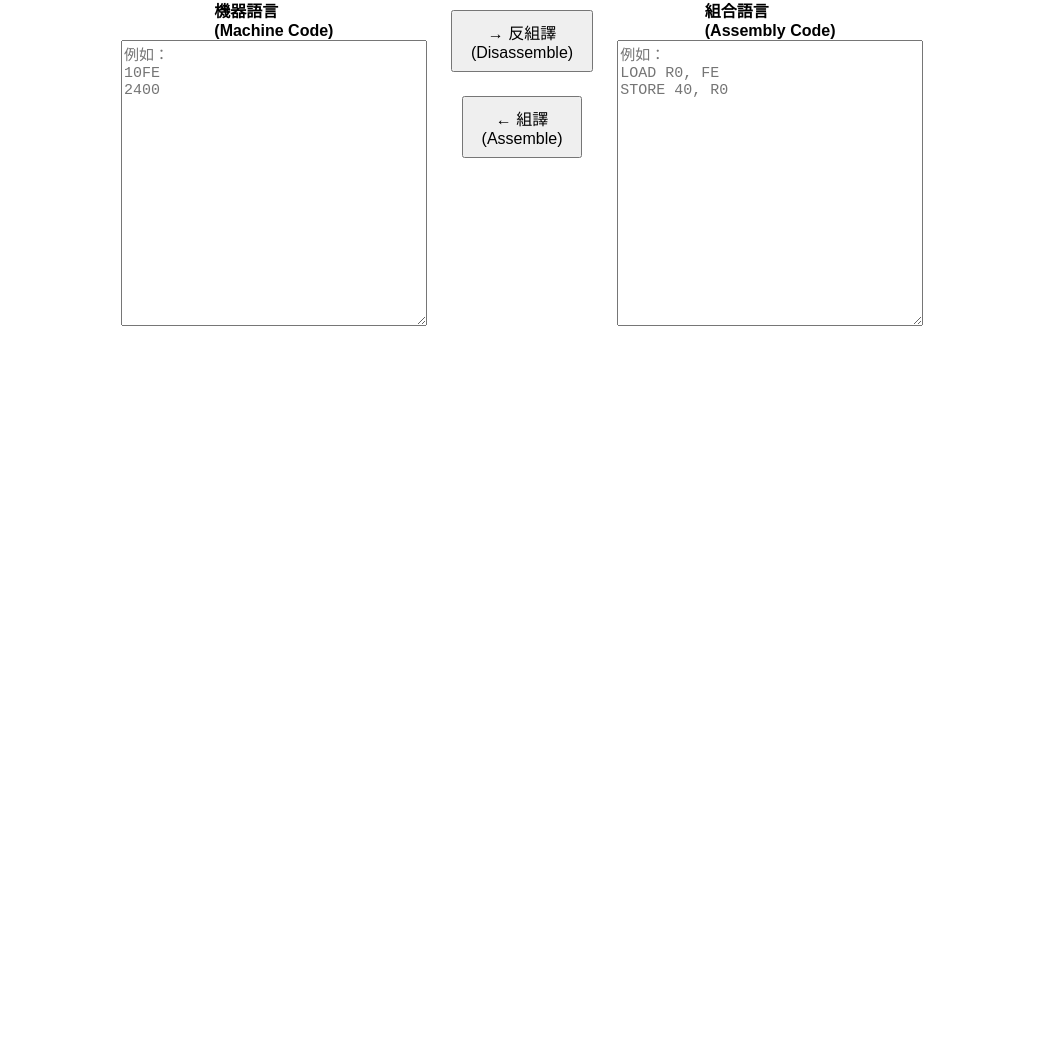
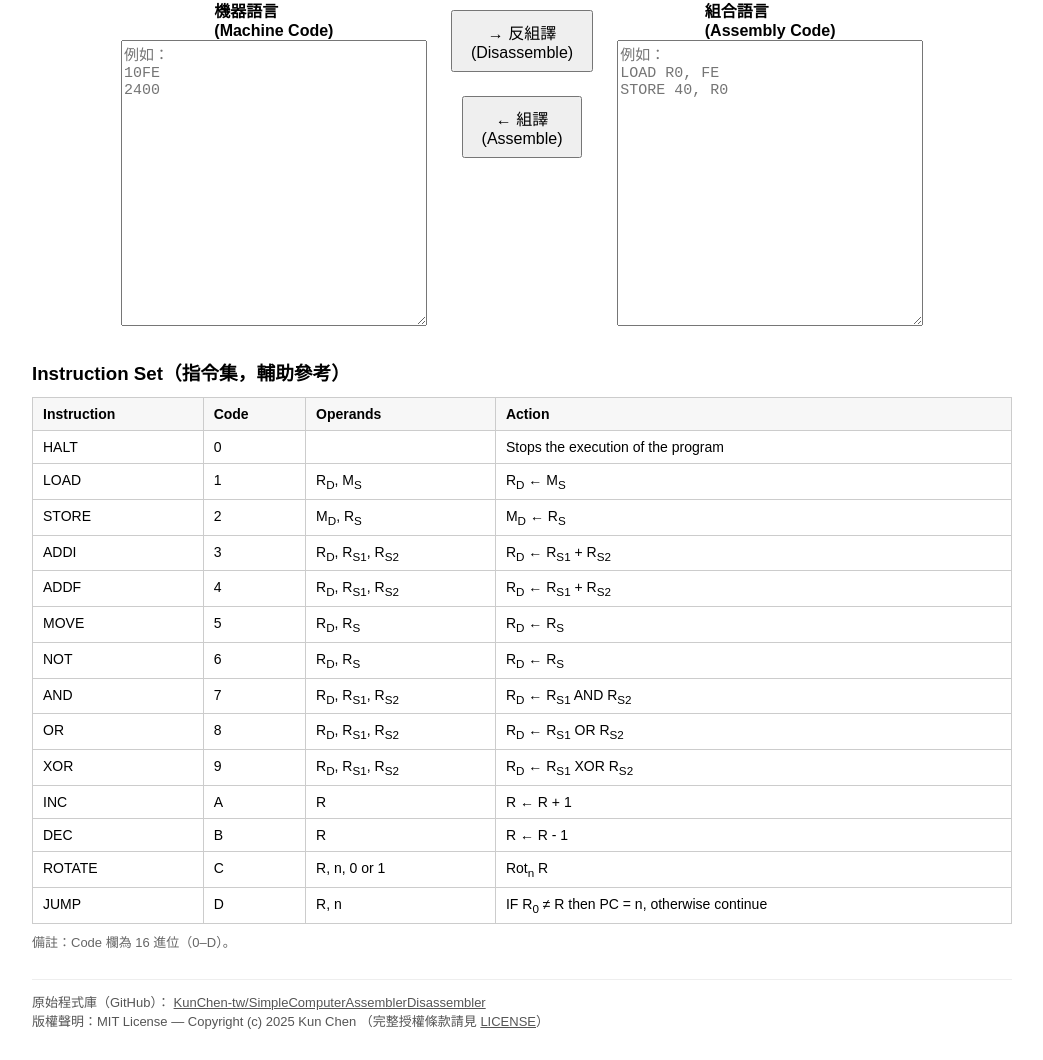
Before and after one commit to KunChen-tw/SimpleComputerAssemblerDisassembler, a plain HTML site: page index.html in a window 1280 px wide. Shown: the part 80-1140 px from the top of the page, without its empty margins (118-1161 px from the left). Before the commit the page ends 800 px from the top, so only its background shows below. Drawn offline with Linux system fonts and the light colour scheme.

Commit message:
Enhance styles for Instruction Set and update placeholders
Added styles for the Instruction Set table and footer, and improved textarea placeholders for better readability.

```diff
--- a/index.html
+++ b/index.html
@@ -15,6 +15,44 @@
             .column { width: 100%; }
             textarea { width: 100%; }
         }
+
+        /* --- Added styles for Instruction Set table and footer --- */
+        .section {
+            max-width: 980px;
+            margin: 32px auto 0;
+        }
+        .section h3 {
+            margin: 0 0 12px;
+            text-align: left;
+        }
+        .inst-table {
+            width: 100%;
+            border-collapse: collapse;
+            font-size: 14px;
+        }
+        .inst-table th, .inst-table td {
+            border: 1px solid #ccc;
+            padding: 8px 10px;
+            vertical-align: top;
+        }
+        .inst-table thead th {
+            background: #f7f7f7;
+            text-align: left;
+        }
+        .muted {
+            color: #666;
+            font-size: 13px;
+            margin-top: 8px;
+        }
+        footer {
+            max-width: 980px;
+            margin: 28px auto 0;
+            padding-top: 12px;
+            border-top: 1px solid #eee;
+            color: #555;
+            font-size: 13px;
+        }
+        footer a { color: inherit; }
     </style>
 </head>
 <body>
@@ -22,7 +60,9 @@
     <div class="container">
         <div class="column">
             <label for="machineCode"><b>機器語言<br>(Machine Code)</b></label>
-            <textarea id="machineCode" placeholder="例如：&#10;10FE&#10;2400"></textarea>
+            <textarea id="machineCode" placeholder="例如：
+10FE
+2400"></textarea>
         </div>
         <div class="column" style="justify-content:center;">
             <button onclick="disassembleToAsm()">→ 反組譯<br>(Disassemble)</button>
@@ -30,9 +70,126 @@
         </div>
         <div class="column">
             <label for="assemblyCode"><b>組合語言<br>(Assembly Code)</b></label>
-            <textarea id="assemblyCode" placeholder="例如：&#10;LOAD R0, FE&#10;STORE 40, R0"></textarea>
+            <textarea id="assemblyCode" placeholder="例如：
+LOAD R0, FE
+STORE 40, R0"></textarea>
         </div>
     </div>
+
+    <!-- Instruction Set Section -->
+    <section class="section" id="instruction-set">
+        <h3>Instruction Set（指令集，輔助參考）</h3>
+        <table class="inst-table">
+            <thead>
+                <tr>
+                    <th>Instruction</th>
+                    <th>Code</th>
+                    <th>Operands</th>
+                    <th>Action</th>
+                </tr>
+            </thead>
+            <tbody>
+                <tr>
+                    <td>HALT</td>
+                    <td>0</td>
+                    <td></td>
+                    <td>Stops the execution of the program</td>
+                </tr>
+                <tr>
+                    <td>LOAD</td>
+                    <td>1</td>
+                    <td>R<sub>D</sub>, M<sub>S</sub></td>
+                    <td>R<sub>D</sub> ← M<sub>S</sub></td>
+                </tr>
+                <tr>
+                    <td>STORE</td>
+                    <td>2</td>
+                    <td>M<sub>D</sub>, R<sub>S</sub></td>
+                    <td>M<sub>D</sub> ← R<sub>S</sub></td>
+                </tr>
+                <tr>
+                    <td>ADDI</td>
+                    <td>3</td>
+                    <td>R<sub>D</sub>, R<sub>S1</sub>, R<sub>S2</sub></td>
+                    <td>R<sub>D</sub> ← R<sub>S1</sub> + R<sub>S2</sub></td>
+                </tr>
+                <tr>
+                    <td>ADDF</td>
+                    <td>4</td>
+                    <td>R<sub>D</sub>, R<sub>S1</sub>, R<sub>S2</sub></td>
+                    <td>R<sub>D</sub> ← R<sub>S1</sub> + R<sub>S2</sub></td>
+                </tr>
+                <tr>
+                    <td>MOVE</td>
+                    <td>5</td>
+                    <td>R<sub>D</sub>, R<sub>S</sub></td>
+                    <td>R<sub>D</sub> ← R<sub>S</sub></td>
+                </tr>
+                <tr>
+                    <td>NOT</td>
+                    <td>6</td>
+                    <td>R<sub>D</sub>, R<sub>S</sub></td>
+                    <td>R<sub>D</sub> ← R<sub>S</sub></td>
+                </tr>
+                <tr>
+                    <td>AND</td>
+                    <td>7</td>
+                    <td>R<sub>D</sub>, R<sub>S1</sub>, R<sub>S2</sub></td>
+                    <td>R<sub>D</sub> ← R<sub>S1</sub> AND R<sub>S2</sub></td>
+                </tr>
+                <tr>
+                    <td>OR</td>
+                    <td>8</td>
+                    <td>R<sub>D</sub>, R<sub>S1</sub>, R<sub>S2</sub></td>
+                    <td>R<sub>D</sub> ← R<sub>S1</sub> OR R<sub>S2</sub></td>
+                </tr>
+                <tr>
+                    <td>XOR</td>
+                    <td>9</td>
+                    <td>R<sub>D</sub>, R<sub>S1</sub>, R<sub>S2</sub></td>
+                    <td>R<sub>D</sub> ← R<sub>S1</sub> XOR R<sub>S2</sub></td>
+                </tr>
+                <tr>
+                    <td>INC</td>
+                    <td>A</td>
+                    <td>R</td>
+                    <td>R ← R + 1</td>
+                </tr>
+                <tr>
+                    <td>DEC</td>
+                    <td>B</td>
+                    <td>R</td>
+                    <td>R ← R - 1</td>
+                </tr>
+                <tr>
+                    <td>ROTATE</td>
+                    <td>C</td>
+                    <td>R, n, 0 or 1</td>
+                    <td>Rot<sub>n</sub> R</td>
+                </tr>
+                <tr>
+                    <td>JUMP</td>
+                    <td>D</td>
+                    <td>R, n</td>
+                    <td>IF R<sub>0</sub> ≠ R then PC = n, otherwise continue</td>
+                </tr>
+            </tbody>
+        </table>
+        <p class="muted">備註：Code 欄為 16 進位（0–D）。</p>
+    </section>
+
+    <footer>
+        <div>
+            原始程式庫（GitHub）：
+            <a href="https://github.com/KunChen-tw/SimpleComputerAssemblerDisassembler" target="_blank" rel="noreferrer">KunChen-tw/SimpleComputerAssemblerDisassembler</a>
+        </div>
+        <div>
+            版權聲明：MIT License — Copyright (c) 2025 Kun Chen
+            （完整授權條款請見
+            <a href="https://github.com/KunChen-tw/SimpleComputerAssemblerDisassembler/blob/87de55869a7889009e68cf366383c204dd0189e9/LICENSE" target="_blank" rel="noreferrer">LICENSE</a>）
+        </div>
+    </footer>
+
     <script src="disassembler.js"></script>
     <script src="assembler.js"></script>
     <script>
```
